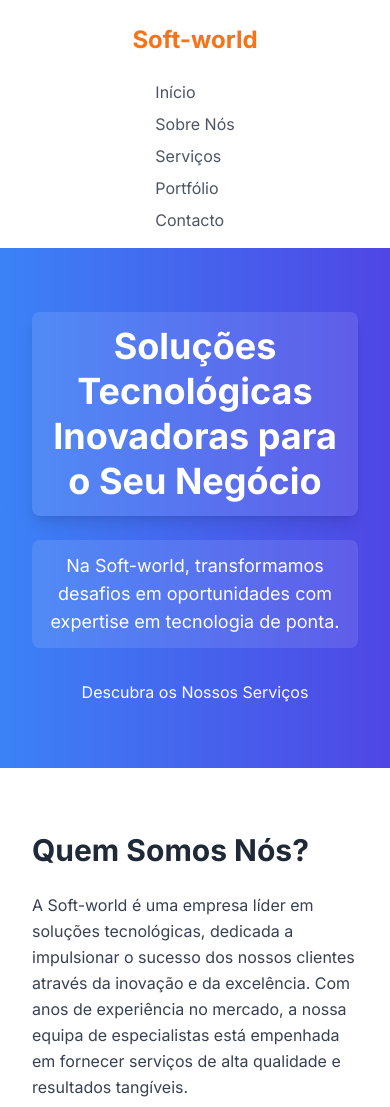
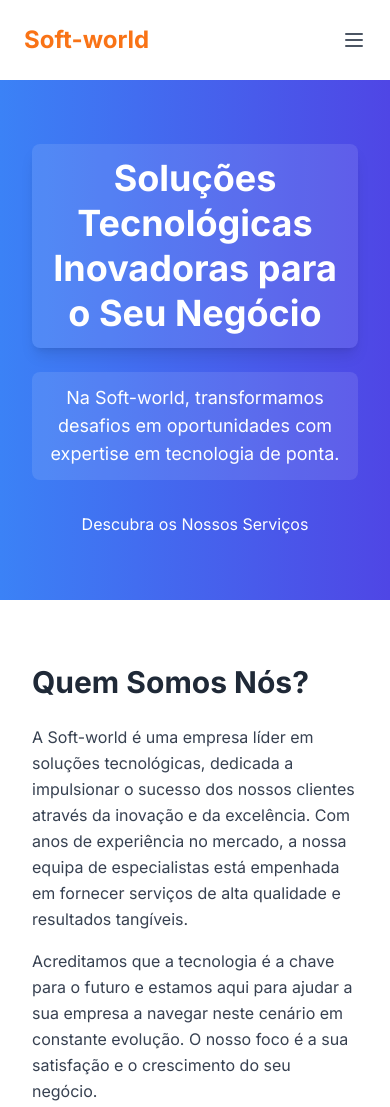
Before and after one commit to peedroalaim/Softworld, a plain HTML site: page index.html in a window 390 px wide. Shown: the top 1107 px of the page. Drawn offline with nearby package versions, Linux system fonts and the light colour scheme.

Commit message:
Update index.html

```diff
--- a/index.html
+++ b/index.html
@@ -105,19 +105,28 @@
 
     <!-- Cabeçalho (Header) -->
     <header class="bg-white shadow-sm py-4">
-        <div class="container mx-auto flex flex-col md:flex-row justify-between items-center px-4">
-            <!-- Logotipo/Nome da Empresa -->
-            <a href="#" class="text-2xl font-bold text-orange-500 rounded-lg p-2 hover:bg-gray-100 transition duration-300">
-                Soft-world
-            </a>
+        <div class="container mx-auto flex flex-wrap md:flex-row justify-between items-center px-4">
+            <!-- Logo e Botão de Hambúrguer Container para mobile -->
+            <div class="flex justify-between items-center w-full md:w-auto">
+                <!-- Logotipo/Nome da Empresa -->
+                <a href="#" class="text-2xl font-bold text-orange-500 rounded-lg p-2 hover:bg-gray-100 transition duration-300">
+                    Soft-world
+                </a>
+                <!-- Botão de Menu Hambúrguer para Mobile -->
+                <button id="mobile-menu-button" class="md:hidden text-gray-600 hover:text-blue-600 focus:outline-none p-2 rounded-lg hover:bg-gray-100">
+                    <svg class="w-6 h-6" fill="none" stroke="currentColor" viewBox="0 0 24 24" xmlns="http://www.w3.org/2000/svg">
+                        <path stroke-linecap="round" stroke-linejoin="round" stroke-width="2" d="M4 6h16M4 12h16M4 18h16"></path>
+                    </svg>
+                </button>
+            </div>
             <!-- Navegação Principal -->
-            <nav class="mt-4 md:mt-0">
-                <ul class="flex flex-col md:flex-row space-y-2 md:space-y-0 md:space-x-6">
-                    <li><a href="#home" class="text-gray-600 hover:text-blue-600 font-medium transition duration-300 rounded-lg p-2 hover:bg-gray-100">Início</a></li>
-                    <li><a href="#about" class="text-gray-600 hover:text-blue-600 font-medium transition duration-300 rounded-lg p-2 hover:bg-gray-100">Sobre Nós</a></li>
-                    <li><a href="#services" class="text-gray-600 hover:text-blue-600 font-medium transition duration-300 rounded-lg p-2 hover:bg-gray-100">Serviços</a></li>
-                    <li><a href="#portfolio" class="text-gray-600 hover:text-blue-600 font-medium transition duration-300 rounded-lg p-2 hover:bg-gray-100">Portfólio</a></li>
-                    <li><a href="#contact" class="text-gray-600 hover:text-blue-600 font-medium transition duration-300 rounded-lg p-2 hover:bg-gray-100">Contacto</a></li>
+            <nav id="main-navigation" class="hidden md:flex flex-col md:flex-row mt-4 md:mt-0 space-y-2 md:space-y-0 md:space-x-6 w-full md:w-auto items-center">
+                <ul class="flex flex-col md:flex-row space-y-2 md:space-y-0 md:space-x-6 w-full md:w-auto items-center">
+                    <li><a href="#home" class="text-gray-600 hover:text-blue-600 font-medium transition duration-300 rounded-lg p-2 hover:bg-gray-100 w-full text-center">Início</a></li>
+                    <li><a href="#about" class="text-gray-600 hover:text-blue-600 font-medium transition duration-300 rounded-lg p-2 hover:bg-gray-100 w-full text-center">Sobre Nós</a></li>
+                    <li><a href="#services" class="text-gray-600 hover:text-blue-600 font-medium transition duration-300 rounded-lg p-2 hover:bg-gray-100 w-full text-center">Serviços</a></li>
+                    <li><a href="#portfolio" class="text-gray-600 hover:text-blue-600 font-medium transition duration-300 rounded-lg p-2 hover:bg-gray-100 w-full text-center">Portfólio</a></li>
+                    <li><a href="#contact" class="text-gray-600 hover:text-blue-600 font-medium transition duration-300 rounded-lg p-2 hover:bg-gray-100 w-full text-center">Contacto</a></li>
                 </ul>
             </nav>
         </div>
@@ -181,8 +190,8 @@
                 </div>
                 <!-- Cartão de Serviço: Criação e Gestão de Redotpay Visa -->
                 <div class="bg-white p-8 rounded-xl shadow-lg hover:shadow-xl transition duration-300 ease-in-out transform hover:-translate-y-1">
-                    <!-- IMAGEM: Esta imagem já é do site da Redotpay. Pode mantê-la. -->
-                    <img src="https://www.redotpay.com/static/media/redotpay-card-mobile.e85871f3.png" alt="Cartão Redotpay Visa" class="mx-auto mb-6 rounded-full w-24 h-24 object-contain">
+                    <!-- IMAGEM: Esta imagem foi atualizada para a imagem fornecida pelo utilizador. -->
+                    <img src="images/visa.jpg" alt="Cartão Redotpay Visa" class="mx-auto mb-6 rounded-full w-24 h-24 object-contain">
                     <h3 class="text-xl font-semibold text-gray-800 mb-4">Criação e Gestão de Redotpay Visa</h3>
                     <!-- Descrição curta para o cartão -->
                     <p class="text-gray-600 mb-4">
@@ -302,7 +311,7 @@
         <div class="modal-content">
             <button class="modal-close-button" onclick="closeModal('redotpayModal')">&times;</button>
             <h3 class="text-2xl font-bold text-gray-800 mb-4">Criação e Gestão de Redotpay Visa</h3>
-            <img src="https://www.redotpay.com/static/media/redotpay-card-mobile.e85871f3.png" alt="Cartão Redotpay Visa" class="mx-auto mb-6 w-48 h-auto object-contain">
+            <img src="images/visa.jpg" alt="Cartão Redotpay Visa" class="mx-auto mb-6 w-48 h-auto object-contain">
             <p class="text-gray-700 leading-relaxed mb-4">
                 A Soft-world facilita a criação e gestão de cartões Redotpay Visa, a solução definitiva para pagamentos cripto seguros.
             </p>
@@ -357,7 +366,6 @@
             </div>
         </div>
     </div>
-
     <script>
         // Função para exibir mensagens na caixa de mensagem personalizada
         function showMessage(message, type) {
@@ -371,12 +379,24 @@
             }, 3000);
         }
 
-        // Removido o event listener de submit para o formulário de contacto,
-        // pois o Formspree irá lidar com o envio diretamente através do atributo 'action'.
-        // document.getElementById('contactForm').addEventListener('submit', function(event) {
-        //     event.preventDefault(); // Impede o envio padrão do formulário
-        //     // ... (código anterior de simulação)
-        // });
+        // Lida com o envio do formulário de contacto
+        document.getElementById('contactForm').addEventListener('submit', function(event) {
+            event.preventDefault(); // Impede o envio padrão do formulário
+
+            // Em um ambiente real, você enviaria os dados do formulário para um servidor aqui.
+            // Para este exemplo "gratuito", apenas simulamos o envio.
+            const name = document.getElementById('name').value;
+            const email = document.getElementById('email').value;
+            const message = document.getElementById('message').value;
+
+            console.log('Dados do formulário:', { name, email, message });
+
+            // Simula um envio bem-sucedido
+            showMessage('Mensagem enviada com sucesso! Entraremos em contacto brevemente.', 'success');
+
+            // Limpa o formulário
+            this.reset();
+        });
 
         // Adiciona funcionalidade de rolagem suave para links de navegação
         document.querySelectorAll('nav a[href^="#"]').forEach(anchor => {
@@ -411,6 +431,8 @@
                 closeModal('appsCatalogueModal');
             }
         });
+
+        // O código JavaScript para o menu de hambúrguer foi removido.
     </script>
 </body>
 </html>
```
